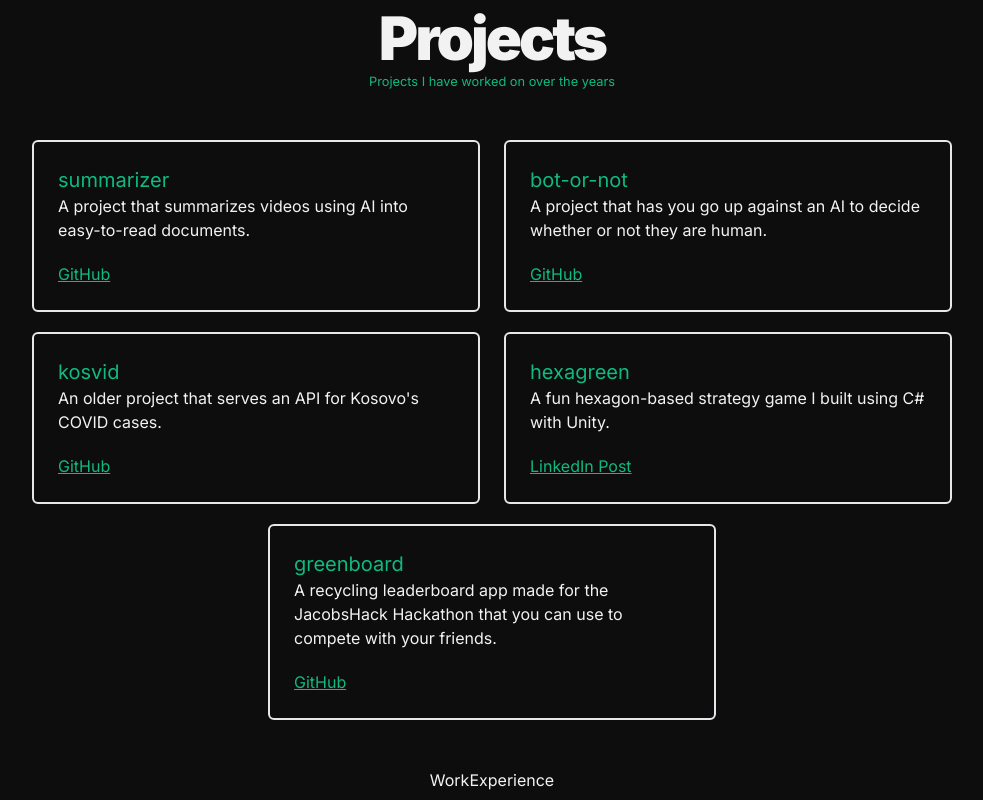
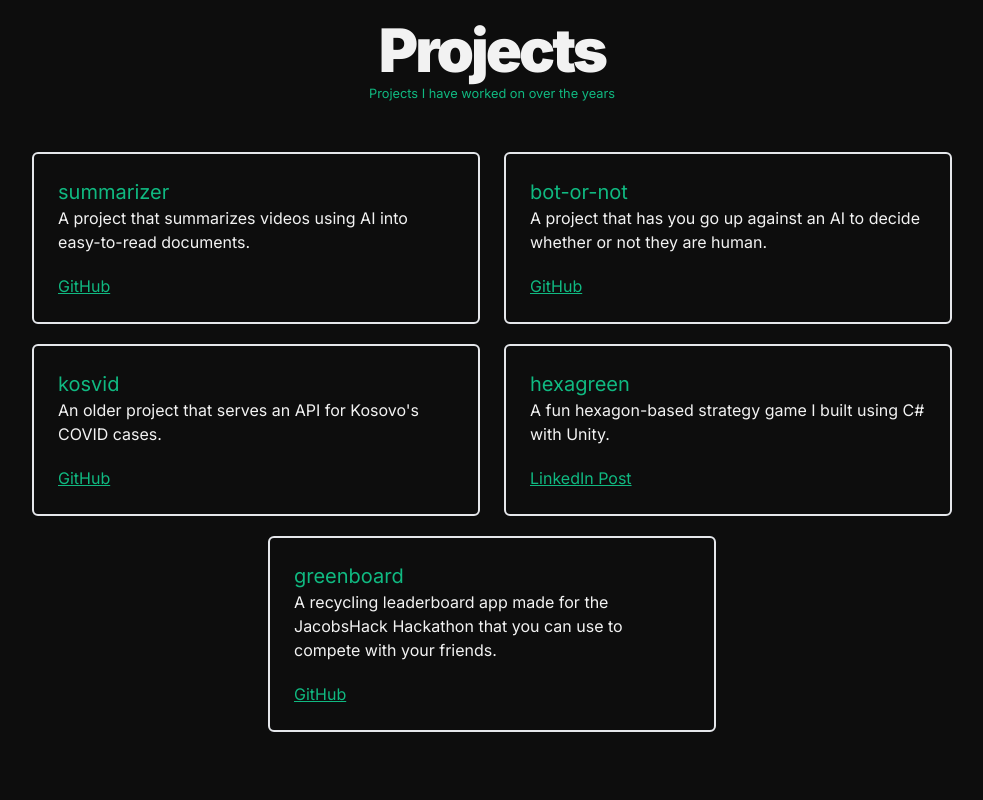
Before and after one commit to idrizp/personal-page, a Next.js app: page / in a window 1280 px wide. Shown: the part 820-1620 px from the top of the page, without its empty margins (148-1131 px from the left). Built offline with nearby package versions, Linux system fonts and the light colour scheme.

Commit message:
Remove weird work in progress artifact

```diff
--- a/src/app/page.tsx
+++ b/src/app/page.tsx
@@ -33,7 +33,7 @@ const Home = () => {
             <ProjectList />
           </ul>
           <div id="work-experience">
-            <WorkExperience />
+            {/* <WorkExperience /> */}
           </div>
         </div>
       </div>
```
